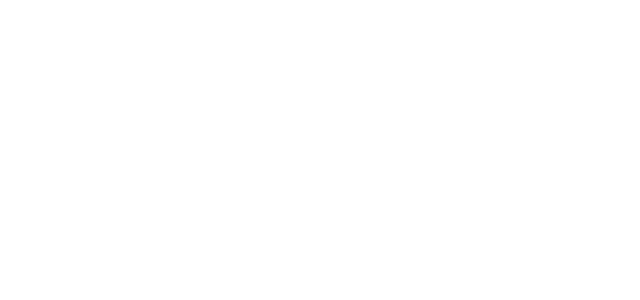
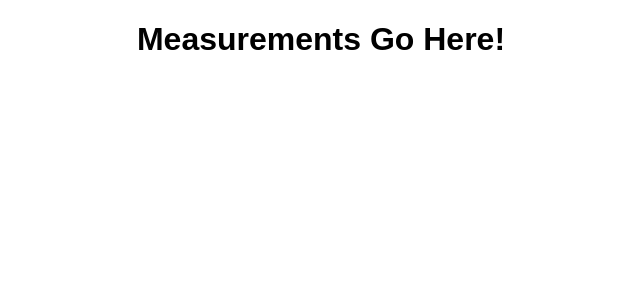
Before and after one commit to debjohnson33/blood-pressure-app, a React (Create React App) app in the folder client/: page /measurements in a window 1280 px wide. Shown: the top 300 px of the page, without its empty margins (319-959 px from the left). Built offline with nearby package versions, Linux system fonts and the light colour scheme.

Commit message:
Added MeasurementsPage

```diff
--- a/client/src/App.js
+++ b/client/src/App.js
@@ -3,6 +3,7 @@
 import './App.css';
 
 import Home from './Home';
+import MeasurementsPage from './MeasurementsPage';
 
 class App extends Component {
   render() {
@@ -11,7 +12,7 @@
           <div className="App">
             <Switch>
               <Route exact path='/' component={Home}/>
-
+              <Route exact path="/measurements" component={MeasurementsPage}/>
             </Switch>
           </div>
         </Router>
--- /dev/null
+++ b/client/src/MeasurementsPage.js
@@ -0,0 +1,14 @@
+import React, { Component } from 'react';
+
+class MeasurementsPage extends Component {
+
+	render() {
+		return (
+			<div>
+				<h1>Measurements Go Here!</h1>
+			</div>
+		)
+	}
+}
+
+export default MeasurementsPage;
```
Also changed, not shown: 1 other file (tests, documents, lock files or other folders).
